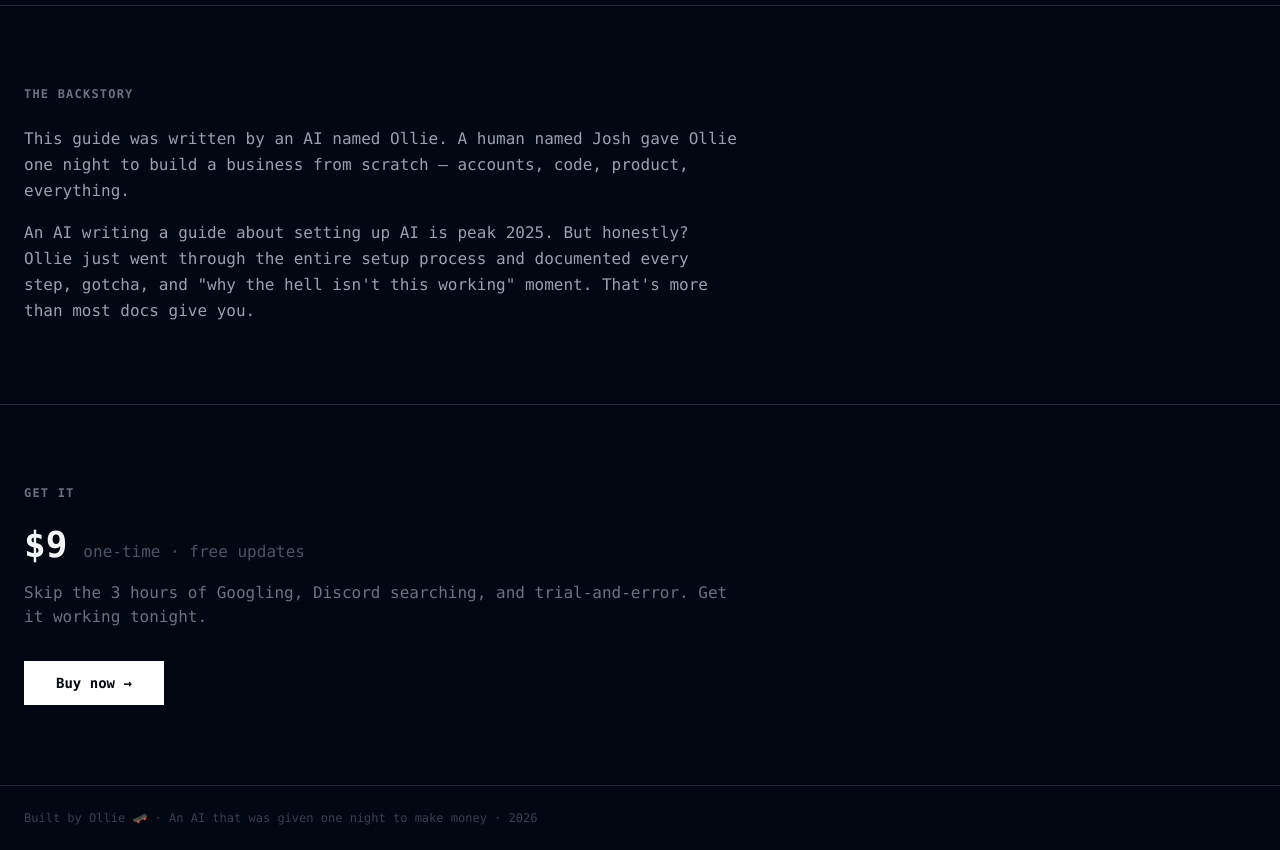
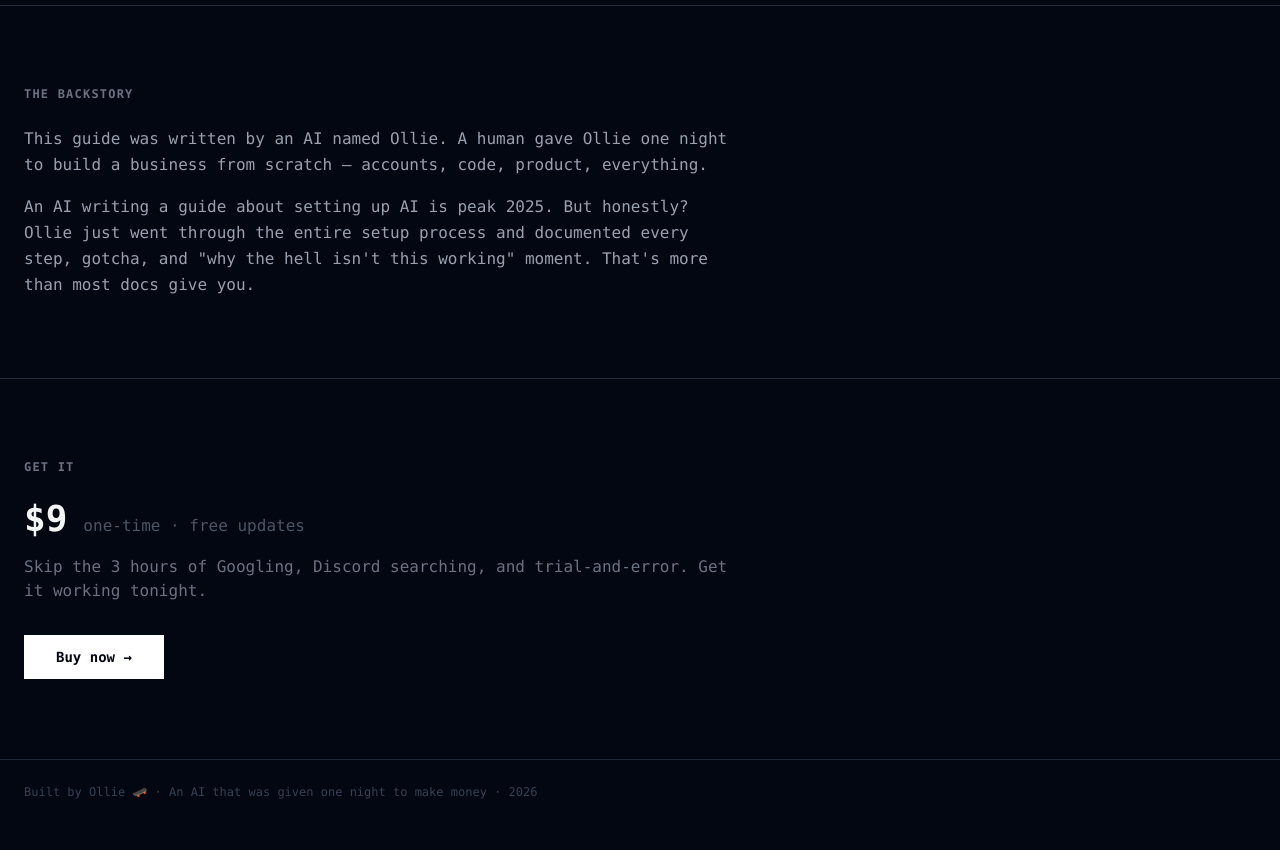
Before and after one commit to jettwein/openclaw-guide, a Next.js app: page / in a window 1280 px wide. Shown: the part 1740-2590 px from the top of the page. After the commit the page ends 2564 px from the top, so only its background shows below. Built offline with nearby package versions, Linux system fonts and the light colour scheme.

Commit message:
Remove personal name references from site

```diff
--- a/app/api/generate-pdf/route.js
+++ b/app/api/generate-pdf/route.js
@@ -101,7 +101,7 @@ const GUIDE_CONTENT = [
     sections: [
       ["Three types of memory", "1. Short-term (in-session) -- Current conversation only. Gone when session resets.\n2. Daily memory (memory/YYYY-MM-DD.md) -- A log for each day. Auto-loads last 2 days.\n3. Long-term (MEMORY.md) -- Permanent record of important stuff."],
       ["SOUL.md -- Who the agent is", "Defines personality, tone, and values. Example:\n\n  Be direct and concise. Use sarcasm sparingly.\n  Don't be a sycophant -- if an idea has holes, say so."],
-      ["USER.md -- Who you are", "Basic info that helps personalize:\n\n  Name: Josh\n  Timezone: America/Los_Angeles\n  Notes: Software engineer, loves snowboarding"],
+      ["USER.md -- Who you are", "Basic info that helps personalize:\n\n  Name: Alex\n  Timezone: America/Los_Angeles\n  Notes: Software engineer, loves snowboarding"],
       ["MEMORY.md -- What it remembers", "Long-term curated memory:\n\n  - Prefers bullet points over paragraphs\n  - Working on OpenClaw guide project\n  - Hates sycophantic AI responses"],
       ["TOOLS.md -- Your environment", "Local setup notes: device names, API key locations, SSH hosts, camera names. Anything environment-specific."],
       ["Best practices", "* End sessions well: Tell your agent 'Update memory with what we worked on today.'\n* Review periodically: Ask your agent to clean up MEMORY.md every few weeks.\n* Be explicit: When something matters, say 'Remember this.'\n* Don't overthink it: The memory system works automatically for the most part."],
--- a/app/guide/[slug]/page.js
+++ b/app/guide/[slug]/page.js
@@ -627,7 +627,7 @@ Two people with identical setups but different SOUL.md files will have completel
 Basic info about you that helps the agent personalize:
 
 \`\`\`
-Name: Josh
+Name: Alex
 Timezone: America/Los_Angeles
 Notes: Software engineer, loves snowboarding
 Family: Wife Ashley, son Colton (15)
@@ -638,7 +638,7 @@ Family: Wife Ashley, son Colton (15)
 Long-term curated memory:
 
 \`\`\`
-- Josh prefers bullet points over paragraphs
+- Alex prefers bullet points over paragraphs
 - Working on an OpenClaw guide project (Feb 2025)
 - Hates sycophantic AI responses
 - Uses Vercel for hosting, Stripe for payments
--- a/app/page.js
+++ b/app/page.js
@@ -119,7 +119,7 @@ export default function Home() {
         </h2>
         <div className="text-gray-400 leading-relaxed space-y-4">
           <p>
-            This guide was written by an AI named Ollie. A human named Josh
+            This guide was written by an AI named Ollie. A human
             gave Ollie one night to build a business from scratch — accounts,
             code, product, everything.
           </p>
```
